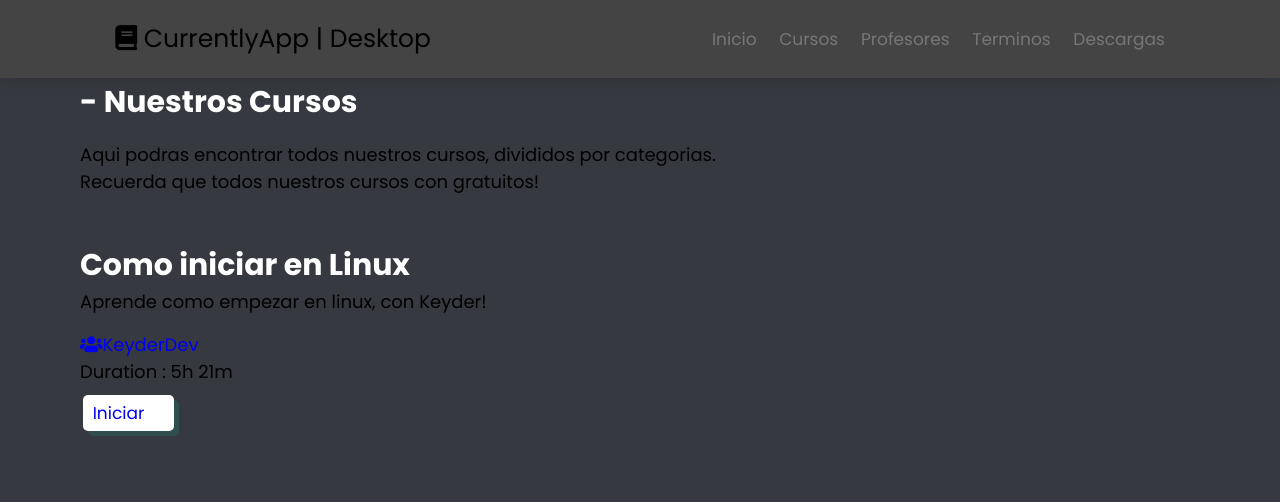
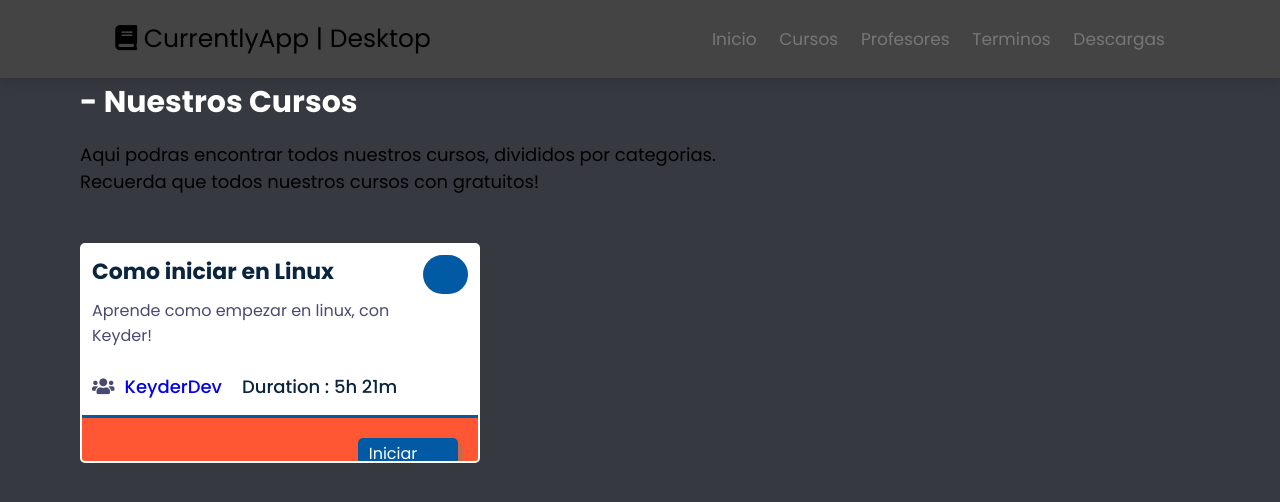
Before and after one commit to KeyderDev/CurrentlySmartest_notmirror, a plain HTML site: page cursos.html in a window 1280 px wide. Drawn offline with Linux system fonts and the light colour scheme.

Commit message:
Update cursos.html

```diff
--- a/cursos.html
+++ b/cursos.html
@@ -8,6 +8,7 @@
     </title>
     <link rel="stylesheet" href="https://cdnjs.cloudflare.com/ajax/libs/font-awesome/5.15.4/css/all.min.css">
     <link rel="stylesheet" href="css/style.css">
+    <link rel="stylesheet" href="css/card.css">
 
 </head>
 <body>
```
